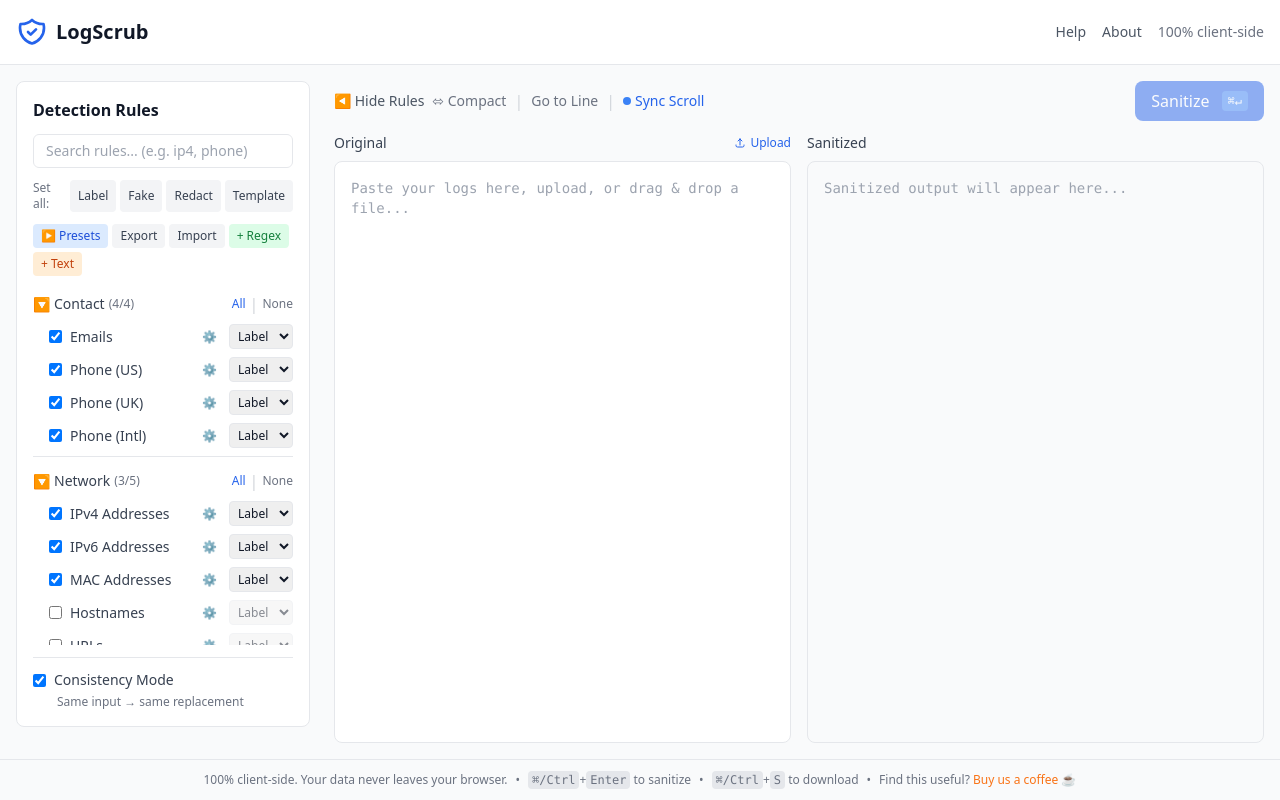
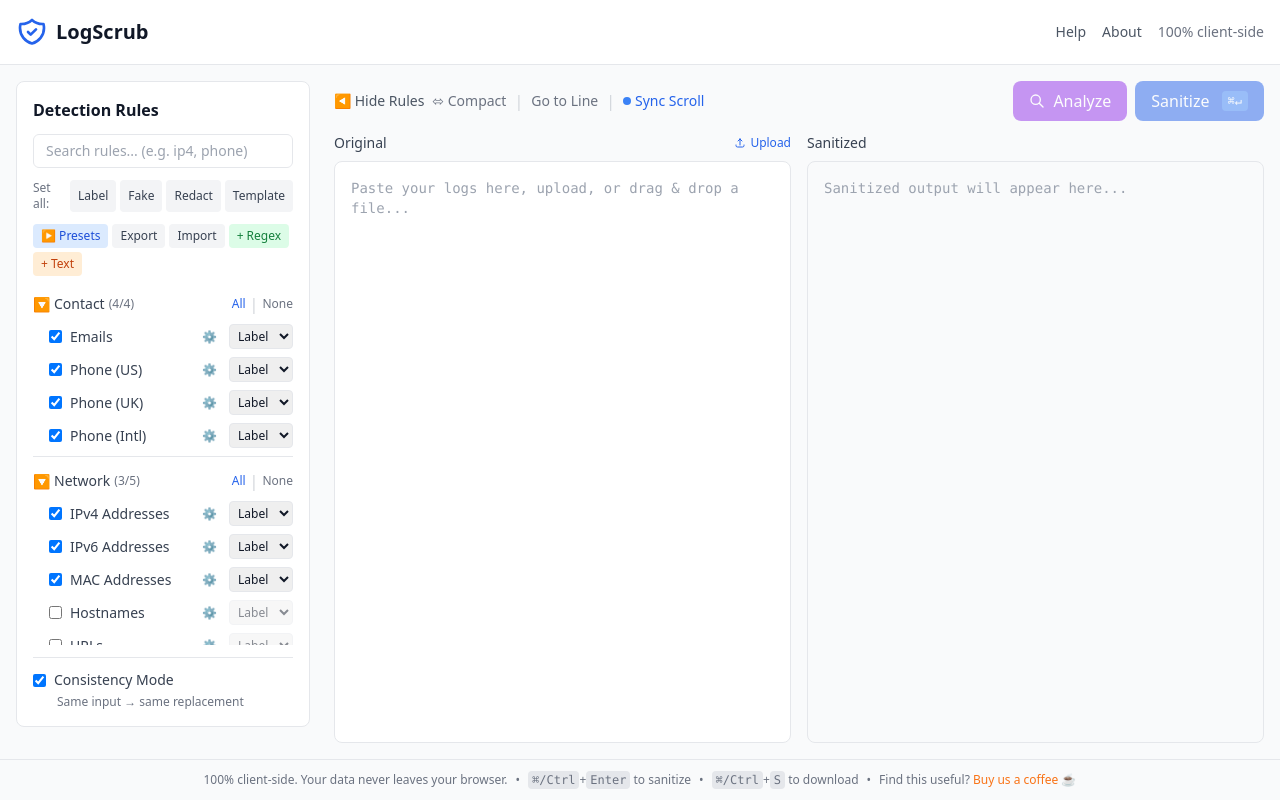
Before and after one commit to skeffling/LogScrub, a React (Vite) app in the folder packages/web/: page / in a window 1280 px wide. Built offline with nearby package versions, Linux system fonts and the light colour scheme.

Commit message:
Move Analyze button to main toolbar next to Sanitize

```diff
--- a/packages/web/src/App.tsx
+++ b/packages/web/src/App.tsx
@@ -24,7 +24,8 @@ function saveUiPreference<T>(key: string, value: T): void {
 function App() {
   const {
     input, setInput, output, isProcessing, processText, setFileName, fileName,
-    processingProgress, cancelProcessing, canCancel
+    processingProgress, cancelProcessing, canCancel,
+    analyzeText, isAnalyzing, analysisReplacements, clearAnalysis
   } = useAppStore()
   const [showRules, setShowRules] = useState(() => loadUiPreference('showRules', true))
   const [fullscreenView, setFullscreenView] = useState(false)
@@ -249,6 +250,37 @@ function App() {
                     Clear
                   </button>
                 )}
+                {analysisReplacements.length > 0 && !output ? (
+                  <button
+                    onClick={clearAnalysis}
+                    className="px-4 py-2 bg-orange-600 text-white rounded-lg hover:bg-orange-700 flex items-center gap-2"
+                    title="Clear the analysis preview"
+                  >
+                    <svg className="w-4 h-4" fill="none" stroke="currentColor" viewBox="0 0 24 24">
+                      <path strokeLinecap="round" strokeLinejoin="round" strokeWidth={2} d="M6 18L18 6M6 6l12 12" />
+                    </svg>
+                    Clear Preview
+                  </button>
+                ) : (
+                  <button
+                    onClick={() => { analyzeText(input); window.umami?.track('analyze') }}
+                    disabled={isAnalyzing || !input.trim() || !!output}
+                    className="px-4 py-2 bg-purple-600 text-white rounded-lg hover:bg-purple-700 disabled:opacity-50 disabled:cursor-not-allowed flex items-center gap-2"
+                    title="Preview what will be detected without sanitizing"
+                  >
+                    {isAnalyzing ? (
+                      <svg className="animate-spin h-4 w-4" viewBox="0 0 24 24">
+                        <circle className="opacity-25" cx="12" cy="12" r="10" stroke="currentColor" strokeWidth="4" fill="none" />
+                        <path className="opacity-75" fill="currentColor" d="M4 12a8 8 0 018-8V0C5.373 0 0 5.373 0 12h4zm2 5.291A7.962 7.962 0 014 12H0c0 3.042 1.135 5.824 3 7.938l3-2.647z" />
+                      </svg>
+                    ) : (
+                      <svg className="w-4 h-4" fill="none" stroke="currentColor" viewBox="0 0 24 24">
+                        <path strokeLinecap="round" strokeLinejoin="round" strokeWidth={2} d="M21 21l-6-6m2-5a7 7 0 11-14 0 7 7 0 0114 0z" />
+                      </svg>
+                    )}
+                    {isAnalyzing ? 'Analyzing...' : 'Analyze'}
+                  </button>
+                )}
                 {isProcessing && canCancel ? (
                   <button
                     onClick={cancelProcessing}
--- a/packages/web/src/components/Editor.tsx
+++ b/packages/web/src/components/Editor.tsx
@@ -225,7 +225,7 @@ function VirtualizedList({
 }
 
 export const Editor = forwardRef<EditorHandle, EditorProps>(function Editor({ input, output, onInputChange, onView, showDiff: showDiffProp = true, syncScroll: syncScrollProp = true }, ref) {
-  const { fileName, setFileName, replacements, analysisReplacements, analysisStats, analyzeText, clearAnalysis, isAnalyzing } = useAppStore()
+  const { fileName, setFileName, replacements, analysisReplacements } = useAppStore()
   const inputContainerRef = useRef<HTMLDivElement | null>(null)
   const outputContainerRef = useRef<HTMLDivElement | null>(null)
   const [selectedLine, setSelectedLine] = useState<number | null>(null)
@@ -419,39 +419,6 @@ export const Editor = forwardRef<EditorHandle, EditorProps>(function Editor({ in
                 Diff
               </button>
             )}
-            {input && !output && (
-              analysisReplacements.length > 0 ? (
-                <button
-                  onClick={clearAnalysis}
-                  className="text-xs text-orange-600 hover:text-orange-800 dark:text-orange-400 dark:hover:text-orange-300 flex items-center gap-1"
-                  title="Clear the analysis preview and return to editing mode"
-                >
-                  <svg className="w-3 h-3" fill="none" stroke="currentColor" viewBox="0 0 24 24">
-                    <path strokeLinecap="round" strokeLinejoin="round" strokeWidth={2} d="M6 18L18 6M6 6l12 12" />
-                  </svg>
-                  Clear Preview ({Object.values(analysisStats).reduce((a, b) => a + b, 0)} matches)
-                </button>
-              ) : (
-                <button
-                  onClick={() => { analyzeText(input); window.umami?.track('analyze') }}
-                  disabled={isAnalyzing}
-                  className="text-xs text-purple-600 hover:text-purple-800 dark:text-purple-400 dark:hover:text-purple-300 flex items-center gap-1 disabled:opacity-50"
-                  title="Preview what will be detected without sanitizing - also suggests disabled rules that would match"
-                >
-                  {isAnalyzing ? (
-                    <svg className="animate-spin w-3 h-3" viewBox="0 0 24 24">
-                      <circle className="opacity-25" cx="12" cy="12" r="10" stroke="currentColor" strokeWidth="4" fill="none" />
-                      <path className="opacity-75" fill="currentColor" d="M4 12a8 8 0 018-8V0C5.373 0 0 5.373 0 12h4zm2 5.291A7.962 7.962 0 014 12H0c0 3.042 1.135 5.824 3 7.938l3-2.647z" />
-                    </svg>
-                  ) : (
-                    <svg className="w-3 h-3" fill="none" stroke="currentColor" viewBox="0 0 24 24">
-                      <path strokeLinecap="round" strokeLinejoin="round" strokeWidth={2} d="M21 21l-6-6m2-5a7 7 0 11-14 0 7 7 0 0114 0z" />
-                    </svg>
-                  )}
-                  {isAnalyzing ? 'Analyzing...' : 'Analyze'}
-                </button>
-              )
-            )}
             <label
               className="text-xs text-blue-600 hover:text-blue-800 dark:text-blue-400 dark:hover:text-blue-300 flex items-center gap-1 cursor-pointer"
               title="Upload a log file (.log, .txt, .json, .xml, .csv). Files over 50MB may be slower to process."
```
